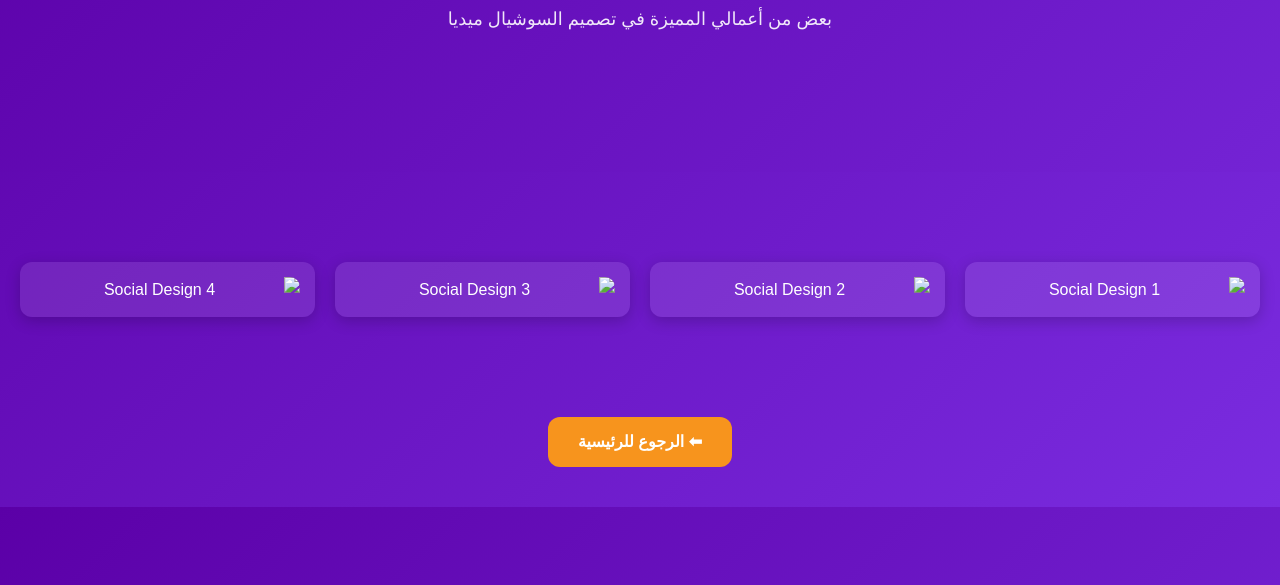
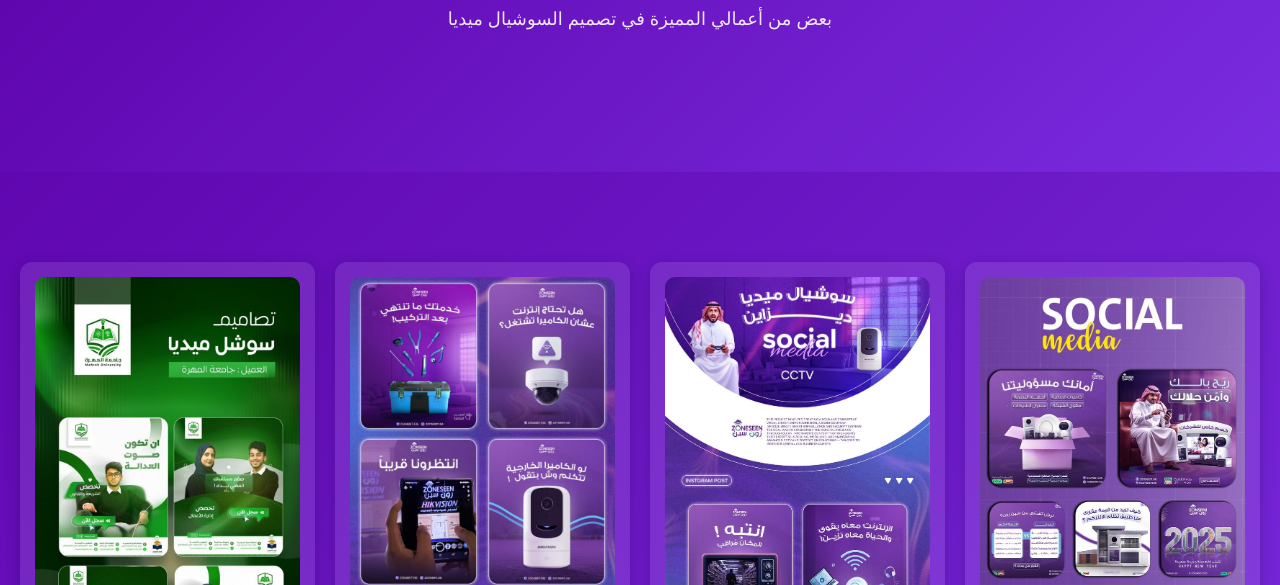
Before and after one commit to MostafaElkrawy/Mostafa-Design, a plain HTML site: page social-media.html in a window 1280 px wide. Shown: the part 215-800 px from the top of the page. Drawn offline with Linux system fonts and the light colour scheme; files that its build step writes are made by us from their sources.

Commit message:
Update social-media.html

```diff
--- a/social-media.html
+++ b/social-media.html
@@ -4,7 +4,7 @@
   <meta charset="UTF-8">
   <meta name="viewport" content="width=device-width, initial-scale=1.0">
   <title>أعمال السوشيال ميديا - Mostafa Design</title>
-  <link rel="stylesheet" href="css/style.css">
+  <link rel="stylesheet" href="style.css">
 </head>
 <body>
 
@@ -17,10 +17,10 @@
   <!-- 🔹 معرض الصور -->
   <section class="portfolio-section section">
     <div class="portfolio-grid">
-      <div class="card"><img src="images/Social Media 1.jpg" alt="Social Design 1"></div>
-      <div class="card"><img src="images/Social Media 2.jpg" alt="Social Design 2"></div>
-      <div class="card"><img src="images/Social Media 3.jpg" alt="Social Design 3"></div>
-      <div class="card"><img src="images/Social Media 4.jpg" alt="Social Design 4"></div>
+      <div class="card"><img src="Social Media 1.jpg" alt="Social Design 1"></div>
+      <div class="card"><img src="Social Media 2.jpg" alt="Social Design 2"></div>
+      <div class="card"><img src="Social Media 3.jpg" alt="Social Design 3"></div>
+      <div class="card"><img src="Social Media 4.jpg" alt="Social Design 4"></div>
     </div>
   </section>
 
@@ -29,6 +29,6 @@
     <a href="index.html">⬅ الرجوع للرئيسية</a>
   </div>
 
-  <script src="js/main.js"></script>
+  <script src="main.js"></script>
 </body>
 </html>
```
